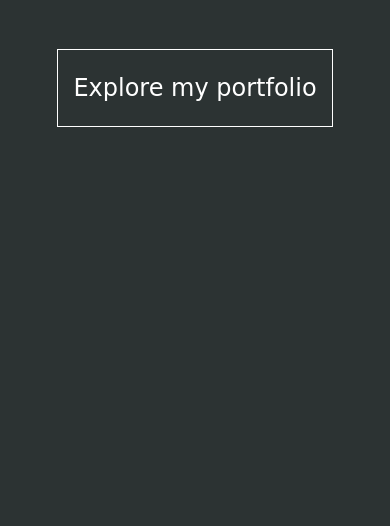
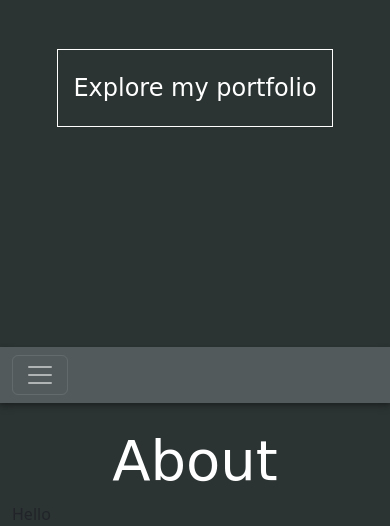
Before and after one commit to Nef3libata/portfolio-project, a plain HTML site: page index.html in a window 390 px wide. Shown: the part 557-1083 px from the top of the page. Before the commit the page ends 844 px from the top, so only its background shows below. Drawn offline with nearby package versions, Linux system fonts and the light colour scheme; a web font is replaced by a local one.

Commit message:
Created navbar

```diff
--- a/index.html
+++ b/index.html
@@ -9,6 +9,12 @@
     <link rel="preconnect" href="https://fonts.gstatic.com" crossorigin />
     <link
       href="https://fonts.googleapis.com/css2?family=Edu+NSW+ACT+Foundation:wght@400;500;600;700&display=swap"
+      rel="stylesheet"
+    />
+    <link rel="preconnect" href="https://fonts.googleapis.com" />
+    <link rel="preconnect" href="https://fonts.gstatic.com" crossorigin />
+    <link
+      href="https://fonts.googleapis.com/css2?family=PT+Sans+Narrow:wght@400;700&display=swap"
       rel="stylesheet"
     />
     <link
@@ -30,12 +36,50 @@
     <link rel="stylesheet" href="/src/style.css" />
   </head>
   <body>
-    <h1>
-      Hello, I'm Samaneh. <br />
-      I'm a front-end developer.
-    </h1>
-    <div class="explore">
-      <a href="">Explore my portfolio</a>
+    <div class="hero">
+      <h1>
+        Hello, I'm Samaneh. <br />
+        I'm a front-end developer.
+      </h1>
+      <div class="explore-btn">
+        <a href="">Explore my portfolio</a>
+      </div>
+    </div>
+    <div class="explore-section">
+      <nav
+        class="navbar bg-dark nav-custom navbar-expand-lg bg-body-tertiary"
+        data-bs-theme="dark"
+      >
+        <div class="container-fluid">
+          <!-- <a class="navbar-brand" href="#"></a> -->
+          <button
+            class="navbar-toggler"
+            type="button"
+            data-bs-toggle="collapse"
+            data-bs-target="#navbarNavAltMarkup"
+            aria-controls="navbarNavAltMarkup"
+            aria-expanded="false"
+            aria-label="Toggle navigation"
+          >
+            <span class="navbar-toggler-icon"></span>
+          </button>
+          <div class="collapse navbar-collapse" id="navbarNavAltMarkup">
+            <div class="navbar-nav">
+              <a class="nav-link active" aria-current="page" href="#">Home</a>
+              <a class="nav-link" href="#">About</a>
+              <a class="nav-link" href="#">Projects</a>
+              <a class="nav-link" href="#">Contact</a>
+            </div>
+          </div>
+        </div>
+      </nav>
+      <div class="container">
+        <h2 class="mt-4">About</h2>
+        <div class="row">
+          <div class="col-6">Hello</div>
+          <div class="col-6"></div>
+        </div>
+      </div>
     </div>
   </body>
 </html>
--- a/src/style.css
+++ b/src/style.css
@@ -10,18 +10,20 @@ h2 {
   font-weight: 700;
   font-size: 56px;
 }
-
+h2 {
+  font-weight: 500;
+}
 body {
   background-color: #2c3333;
   margin-top: 200px;
 }
 
-.explore {
+.explore-btn {
   display: flex;
   justify-content: center;
   margin-top: 70px;
 }
-.explore a {
+.explore-btn a {
   text-decoration: none;
   font-family: var(--hero-font);
   color: white;
@@ -30,7 +32,17 @@ body {
   padding: 20px 15px;
 }
 
-.explore a:hover {
+.explore-btn a:hover {
   color: var(--secondary-color);
   border: solid 1px var(--secondary-color);
 }
+
+.explore-section {
+  margin-top: 220px;
+}
+
+.nav-custom {
+  background-color: #525a5b !important;
+  box-shadow: 0 2px 4px rgba(0, 0, 0, 0.25), 0 4px 8px rgba(0, 0, 0, 0.18);
+  font-family: "PT Sans Narrow", sans-serif;
+}
```
